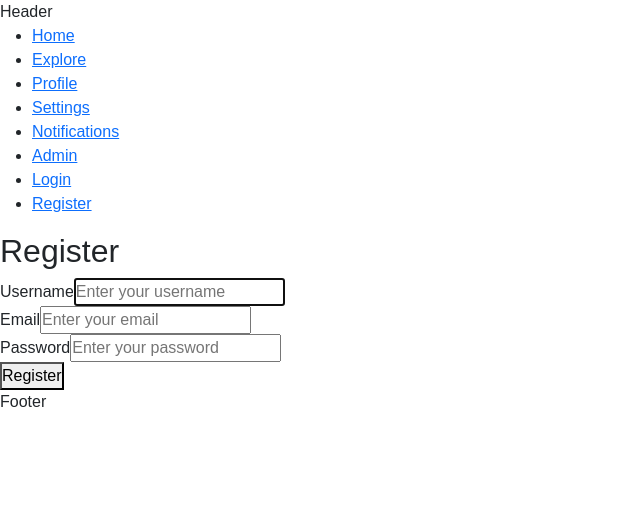
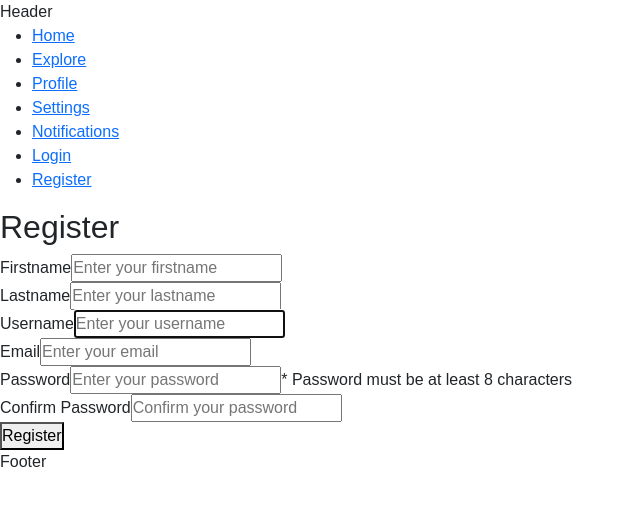
Before and after one commit to sharfrasaqsan/react-slinkup, a React (Create React App) app: page /register in a window 1280 px wide. Shown: the top 506 px of the page, without its empty margins (0-640 px from the left). Built offline with nearby package versions, Linux system fonts and the light colour scheme; no server answers; the database is empty.

Commit message:
register enhanced

```diff
--- a/src/components/CreatePost.js
+++ b/src/components/CreatePost.js
@@ -7,6 +7,7 @@ import { addDoc, collection, doc, updateDoc } from "firebase/firestore";
 import { db } from "../firebase/Config";
 import { useData } from "../contexts/DataContext";
 import LoadingSpinner from "../utils/LoadingSpinner";
+import NotFound from "../utils/NotFound";
 
 const CreatePost = () => {
   const { user, setUser } = useAuth();
@@ -15,7 +16,7 @@ const CreatePost = () => {
   const [postBody, setPostBody] = useState("");
   const [postLoading, setPostLoading] = useState(false);
 
-  if (!user) return <p>Please log in to create a post.</p>;
+  if (!user) return <NotFound text={"No user found! Please log in first."} />;
 
   if (loading) {
     return <LoadingSpinner />;
--- a/src/components/Feed/PostCard.js
+++ b/src/components/Feed/PostCard.js
@@ -2,7 +2,6 @@ import { formatDistanceToNow } from "date-fns";
 import { useData } from "../../contexts/DataContext";
 import { useAuth } from "../../contexts/AuthContext";
 import NotFound from "../../utils/NotFound";
-
 import LoadingSpinner from "../../utils/LoadingSpinner";
 import LikeButton from "./LikeButton";
 
@@ -12,7 +11,7 @@ const PostCard = ({ post }) => {
 
   if (loading) return <LoadingSpinner />;
 
-  if (!user) return <NotFound text={"No user found!"} />;
+  if (!user) return null;
   if (!post) return <NotFound text={"No post found!"} />;
   if (users.legnth === 0) return <NotFound text={"No users found!"} />;
 
--- a/src/components/Navbar.js
+++ b/src/components/Navbar.js
@@ -26,9 +26,11 @@ const Navbar = () => {
           <Link to="/notifications">Notifications</Link>
         </li>
 
-        <li>
-          <Link to="/admin/dashboard">Admin</Link>
-        </li>
+        {user && user.role === "admin" && (
+          <li>
+            <Link to="/admin/dashboard/:id">Admin</Link>
+          </li>
+        )}
 
         {user && (
           <li>
--- a/src/pages/Login.js
+++ b/src/pages/Login.js
@@ -60,7 +60,7 @@ const Login = () => {
             name="email"
             id="email"
             required
-            autofocus
+            autoFocus
             value={email}
             onChange={(e) => setEmail(e.target.value)}
             placeholder="Enter your email"
--- a/src/pages/Register.js
+++ b/src/pages/Register.js
@@ -5,7 +5,14 @@ import { useAuth } from "../contexts/AuthContext";
 import { useData } from "../contexts/DataContext.js";
 import { createUserWithEmailAndPassword } from "firebase/auth";
 import { auth, db } from "../firebase/Config";
-import { doc, setDoc } from "firebase/firestore";
+import {
+  collection,
+  doc,
+  getDocs,
+  query,
+  setDoc,
+  where,
+} from "firebase/firestore";
 import { format } from "date-fns";
 import { useNavigate } from "react-router-dom";
 
@@ -16,6 +23,9 @@ const Register = () => {
   const [username, setUsername] = useState("");
   const [email, setEmail] = useState("");
   const [password, setPassword] = useState("");
+  const [confirmPassword, setConfirmPassword] = useState("");
+  const [firstname, setFirstname] = useState("");
+  const [lastname, setLastname] = useState("");
   const [registerLoading, setRegisterLoading] = useState(false);
 
   const navigate = useNavigate();
@@ -35,17 +45,46 @@ const Register = () => {
         return;
       }
 
+      if (password.length < 8) {
+        toast.error("Password must be at least 8 characters.");
+        return;
+      }
+
+      if (!email.includes("@")) {
+        toast.error("Please enter a valid email address.");
+        return;
+      }
+
+      if (password !== confirmPassword) {
+        toast.error("Passwords do not match.");
+        return;
+      }
+
+      // Check if username already exists in the database
+      const userDocs = await getDocs(
+        query(collection(db, "users"), where("username", "==", username))
+      );
+      if (userDocs.docs.length > 0) {
+        toast.error("Username already exists. Please choose another username.");
+        return;
+      }
+
+      // Create a new user
       const userCredentials = await createUserWithEmailAndPassword(
         auth,
         email,
         password
       );
 
+      // Get the user ID from the userCredentials
       const { uid } = userCredentials.user;
 
+      // Create a new user document
       const newUser = {
         id: uid,
-        username,
+        username: username.trim().toLowerCase(),
+        firstname,
+        lastname,
         email,
         password,
         bio: "",
@@ -55,6 +94,7 @@ const Register = () => {
         role: "user",
         createdAt: format(new Date(), "yyyy-MM-dd HH:mm:ss"),
       };
+      // Add the new user document to the "users" collection
       await setDoc(doc(db, "users", uid), newUser);
       setUsers((prev) => [...prev, newUser]);
       setUsername("");
@@ -72,6 +112,34 @@ const Register = () => {
     <section>
       <h2>Register</h2>
       <form onSubmit={handleRegister}>
+        <div>
+          <label htmlFor="email">Firstname</label>
+          <input
+            type="text"
+            id="firstname"
+            name="firstname"
+            placeholder="Enter your firstname"
+            required
+            autoFocus
+            value={firstname}
+            onChange={(e) => setFirstname(e.target.value)}
+          />
+        </div>
+
+        <div>
+          <label htmlFor="email">Lastname</label>
+          <input
+            type="text"
+            id="lastname"
+            name="lastname"
+            placeholder="Enter your lastname"
+            required
+            autoFocus
+            value={lastname}
+            onChange={(e) => setLastname(e.target.value)}
+          />
+        </div>
+
         <div>
           <label htmlFor="email">Username</label>
           <input
@@ -110,6 +178,20 @@ const Register = () => {
             value={password}
             onChange={(e) => setPassword(e.target.value)}
           />
+          <span>* Password must be at least 8 characters</span>
+        </div>
+
+        <div>
+          <label htmlFor="confirmPassword">Confirm Password</label>
+          <input
+            type="password"
+            id="confirmPassword"
+            name="confirmPassword"
+            placeholder="Confirm your password"
+            required
+            value={confirmPassword}
+            onChange={(e) => setConfirmPassword(e.target.value)}
+          />
         </div>
 
         <button type="submit">
```
